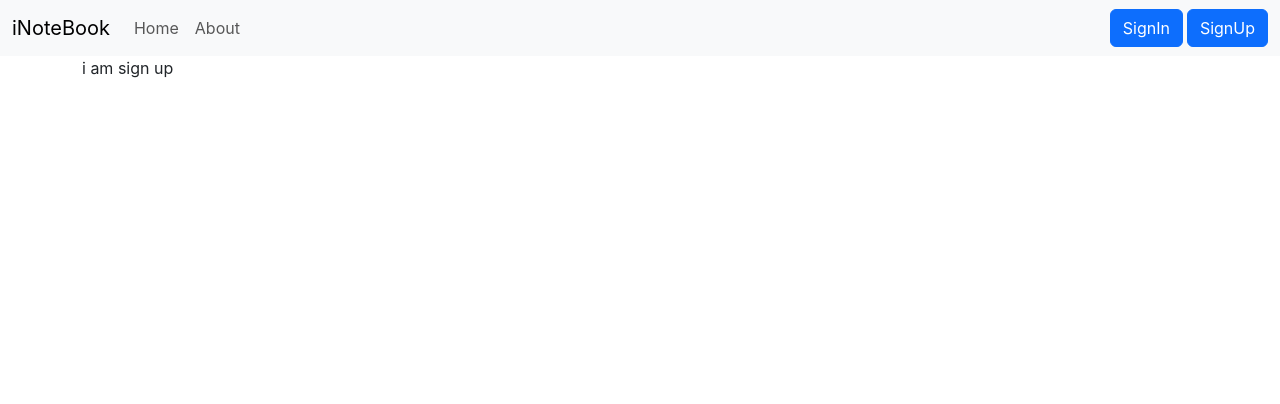
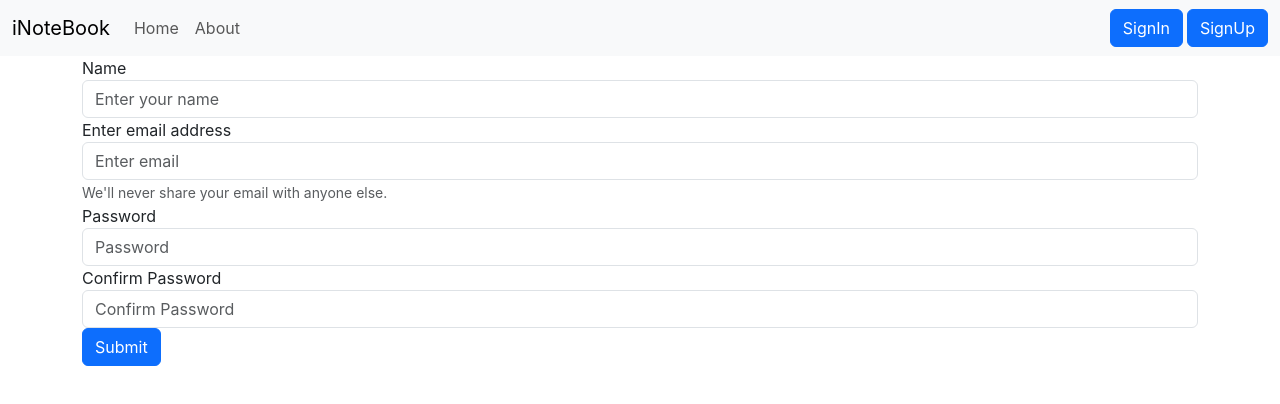
Before and after one commit to Saini-Yogesh/iNoteBook, a React (Create React App) app: page /Signup in a window 1280 px wide. Shown: the top 404 px of the page. Built offline with nearby package versions, Linux system fonts and the light colour scheme.

Commit message:
Adding SignUp Component

```diff
--- a/src/components/Login.js
+++ b/src/components/Login.js
@@ -1,50 +1,75 @@
-import React, { useState } from 'react'
-import { useNavigate } from 'react-router-dom';
-
+import React, { useState } from "react";
+import { useNavigate } from "react-router-dom";
 
 const Login = () => {
-    const [credentials,setCredentials] = useState({ email:"",password:""});
+  const [credentials, setCredentials] = useState({ email: "", password: "" });
   const onChange = (e) => {
     setCredentials({ ...credentials, [e.target.name]: e.target.value });
   };
   let navigate = useNavigate();
   const host = "http://localhost:5000";
-    const handleOnSubmit = async (e) =>{
+  const handleOnSubmit = async (e) => {
     e.preventDefault();
     const response = await fetch(`${host}/api/auth/login`, {
       method: "POST",
       headers: {
         "Content-Type": "application/json",
       },
-            body: JSON.stringify({ email : credentials.email, password: credentials.password }),
+      body: JSON.stringify({
+        email: credentials.email,
+        password: credentials.password,
+      }),
     });
     const json = await response.json();
     console.log(json);
-        if(json.success === true){
+    if (json.success === true) {
       // redirect and save the tokem
-            localStorage.setItem('token',json.authtoken)
+      localStorage.setItem("token", json.authtoken);
       navigate("/");
-        } else{
-            alert("invalid email and passwords")
+    } else {
+      alert("invalid email and passwords");
     }
-    }
+  };
 
   return (
     <>
       <form onSubmit={handleOnSubmit}>
         <div className="mb-3">
-            <label htmlFor="email" className="form-label">Email address</label>
-            <input type="email" className="form-control" id="email" name="email" value={credentials.email} aria-describedby="emailHelp" onChange={onChange}/>
-            <div id="emailHelp" className="form-text">We'll never share your email with anyone else.</div>
+          <label htmlFor="email" className="form-label">
+            Email address
+          </label>
+          <input
+            type="email"
+            className="form-control"
+            id="email"
+            name="email"
+            value={credentials.email}
+            aria-describedby="emailHelp"
+            onChange={onChange}
+          />
+          <div id="emailHelp" className="form-text">
+            We'll never share your email with anyone else.
+          </div>
         </div>
         <div className="mb-3">
-            <label htmlFor="password" className="form-label">Password</label>
-            <input type="password" className="form-control" id="password" value={credentials.password} name="password" onChange={onChange}/>
+          <label htmlFor="password" className="form-label">
+            Password
+          </label>
+          <input
+            type="password"
+            className="form-control"
+            id="password"
+            value={credentials.password}
+            name="password"
+            onChange={onChange}
+          />
         </div>
-          <button type="submit" className="btn btn-primary" >Submit</button>
+        <button type="submit" className="btn btn-primary">
+          Submit
+        </button>
       </form>
     </>
-  )
-}
+  );
+};
 
-export default Login
+export default Login;
--- a/src/components/Signup.js
+++ b/src/components/Signup.js
@@ -1,11 +1,118 @@
-import React from 'react'
+import React, { useState } from "react";
+import { useNavigate } from "react-router-dom";
 
 const Signup = () => {
+  const [credentials, setCredentials] = useState({
+    name: "",
+    email: "",
+    password: "",
+    confirmPassword: "",
+  });
+
+  const onChange = (e) => {
+    setCredentials({ ...credentials, [e.target.name]: e.target.value });
+  };
+  let navigate = useNavigate();
+  const host = "http://localhost:5000";
+  const handleOnSubmit = async (e) => {
+    e.preventDefault();
+    const { name, email, password, confirmPassword } = credentials;
+    if (password !== confirmPassword) {
+      setCredentials({
+        password: "",
+        confirmPassword: "",
+      });
+      alert("Passwords do not match");
+      return;
+    }
+    const response = await fetch(`${host}/api/auth/createuser`, {
+      method: "POST",
+      headers: {
+        "Content-Type": "application/json",
+      },
+      body: JSON.stringify({ name, email, password }),
+    });
+
+    const json = await response.json();
+    console.log(json);
+
+    if (json.success) {
+      // Redirect and save the token
+      localStorage.setItem("token", json.authtoken);
+      navigate("/");
+    } else {
+      alert("Invalid email or password");
+    }
+  };
+
   return (
-    <div>
-      i am sign up
-    </div>
-  )
-}
+    <>
+      <form onSubmit={handleOnSubmit}>
+        <div className="form-group">
+          <label htmlFor="name">Name</label>
+          <input
+            type="text"
+            className="form-control"
+            id="name"
+            name="name"
+            aria-describedby="name"
+            value={credentials.name}
+            onChange={onChange}
+            placeholder="Enter your name"
+            required
+          />
+        </div>
+        <div className="form-group">
+          <label htmlFor="email">Enter email address</label>
+          <input
+            type="email"
+            className="form-control"
+            id="email"
+            name="email"
+            aria-describedby="emailHelp"
+            value={credentials.email}
+            onChange={onChange}
+            placeholder="Enter email"
+            required
+          />
+          <small id="emailHelp" className="form-text text-muted">
+            We'll never share your email with anyone else.
+          </small>
+        </div>
+        <div className="form-group">
+          <label htmlFor="password">Password</label>
+          <input
+            type="password"
+            className="form-control"
+            id="password"
+            name="password"
+            value={credentials.password}
+            onChange={onChange}
+            placeholder="Password"
+            minLength={8}
+            required
+          />
+        </div>
+        <div className="form-group">
+          <label htmlFor="confirmPassword">Confirm Password</label>
+          <input
+            type="password"
+            className="form-control"
+            id="confirmPassword"
+            name="confirmPassword"
+            value={credentials.confirmPassword}
+            onChange={onChange}
+            placeholder="Confirm Password"
+            minLength={8}
+            required
+          />
+        </div>
+        <button type="submit" className="btn btn-primary">
+          Submit
+        </button>
+      </form>
+    </>
+  );
+};
 
-export default Signup
+export default Signup;
```
Also changed, not shown: 1 other file (tests, documents, lock files or other folders). Lines whose indentation alone changed are shown as unchanged.
